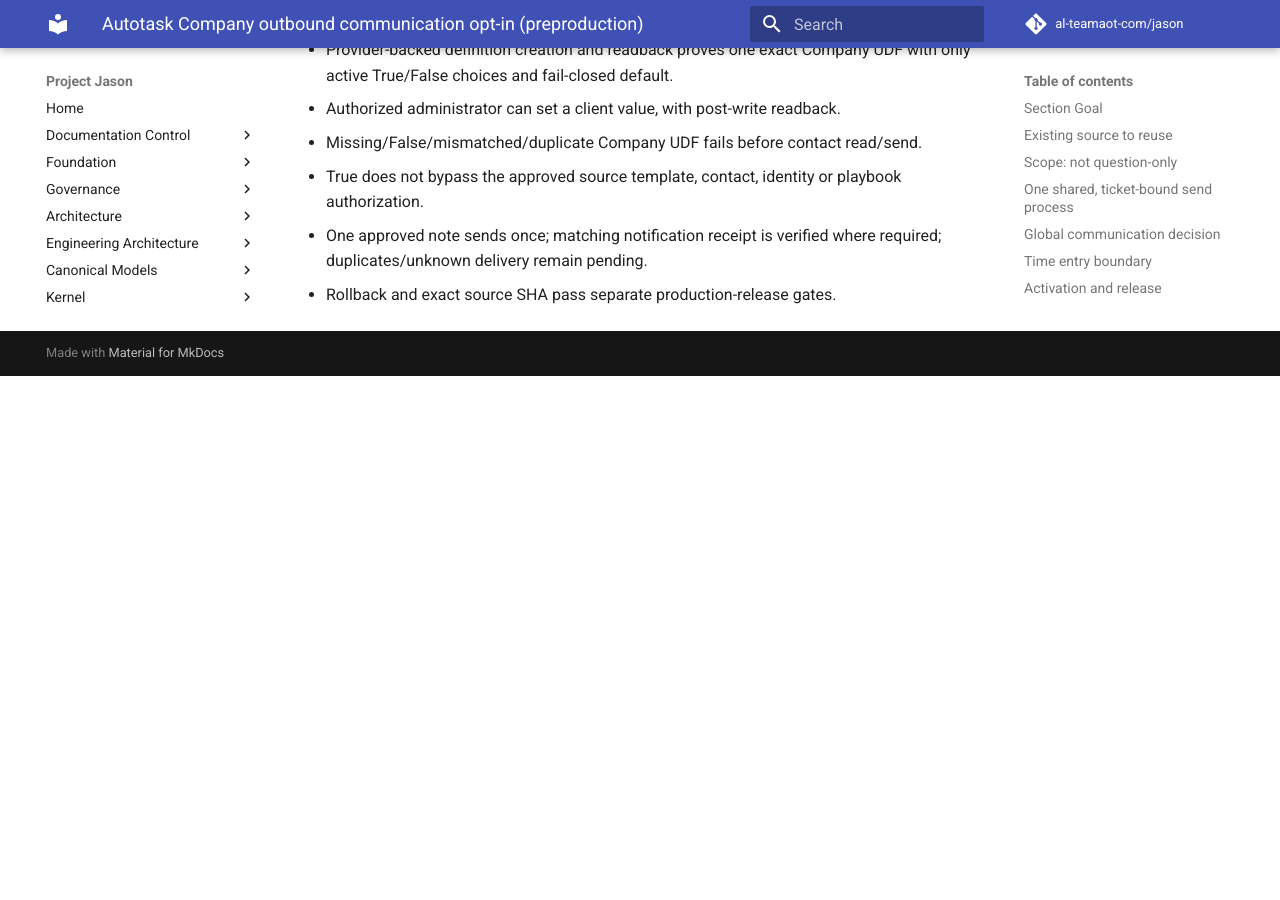
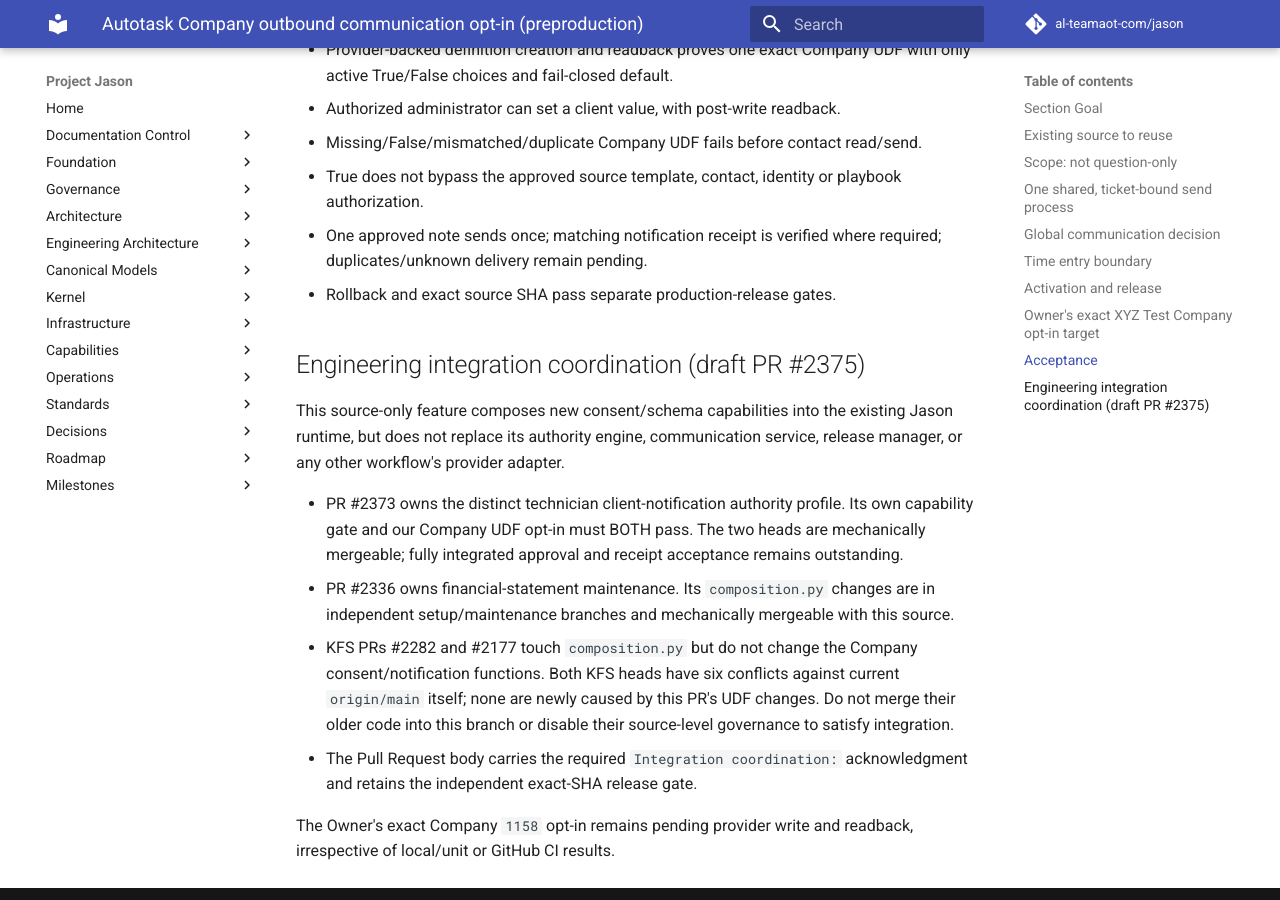
Before and after one commit to al-teamaot-com/jason, an MkDocs documentation site: the page built from docs/operations/Autotask-Company-Outbound-Communication-Opt-In.md, in a window 1280 px wide and 900 px high, scrolled down 3876 px. Built offline with MkDocs 1.6.1 and Material for MkDocs 9.7.7, drawn with Linux system fonts in a browser that asks for light colours; comment, search, counter and statistics services are not loaded; before the commit the page ends 4252 px from its top, so only the background shows below that.

Commit message:
Document consent integration overlap review and release separation

```diff
--- a/docs/operations/Autotask-Company-Outbound-Communication-Opt-In.md
+++ b/docs/operations/Autotask-Company-Outbound-Communication-Opt-In.md
@@ -160,3 +160,29 @@
 - One approved note sends once; matching notification receipt is verified where
   required; duplicates/unknown delivery remain pending.
 - Rollback and exact source SHA pass separate production-release gates.
+
+
+## Engineering integration coordination (draft PR #2375)
+
+This source-only feature composes new consent/schema capabilities into the
+existing Jason runtime, but does not replace its authority engine,
+communication service, release manager, or any other workflow's provider
+adapter.
+
+- PR #2373 owns the distinct technician client-notification authority
+  profile. Its own capability gate and our Company UDF opt-in must BOTH pass.
+  The two heads are mechanically mergeable; fully integrated approval and
+  receipt acceptance remains outstanding.
+- PR #2336 owns financial-statement maintenance. Its `composition.py`
+  changes are in independent setup/maintenance branches and mechanically
+  mergeable with this source.
+- KFS PRs #2282 and #2177 touch `composition.py` but do not change the
+  Company consent/notification functions. Both KFS heads have six
+  conflicts against current `origin/main` itself; none are newly caused
+  by this PR's UDF changes. Do not merge their older code into this
+  branch or disable their source-level governance to satisfy integration.
+- The Pull Request body carries the required `Integration coordination:`
+  acknowledgment and retains the independent exact-SHA release gate.
+
+The Owner's exact Company `1158` opt-in remains pending provider write and
+readback, irrespective of local/unit or GitHub CI results.
```
